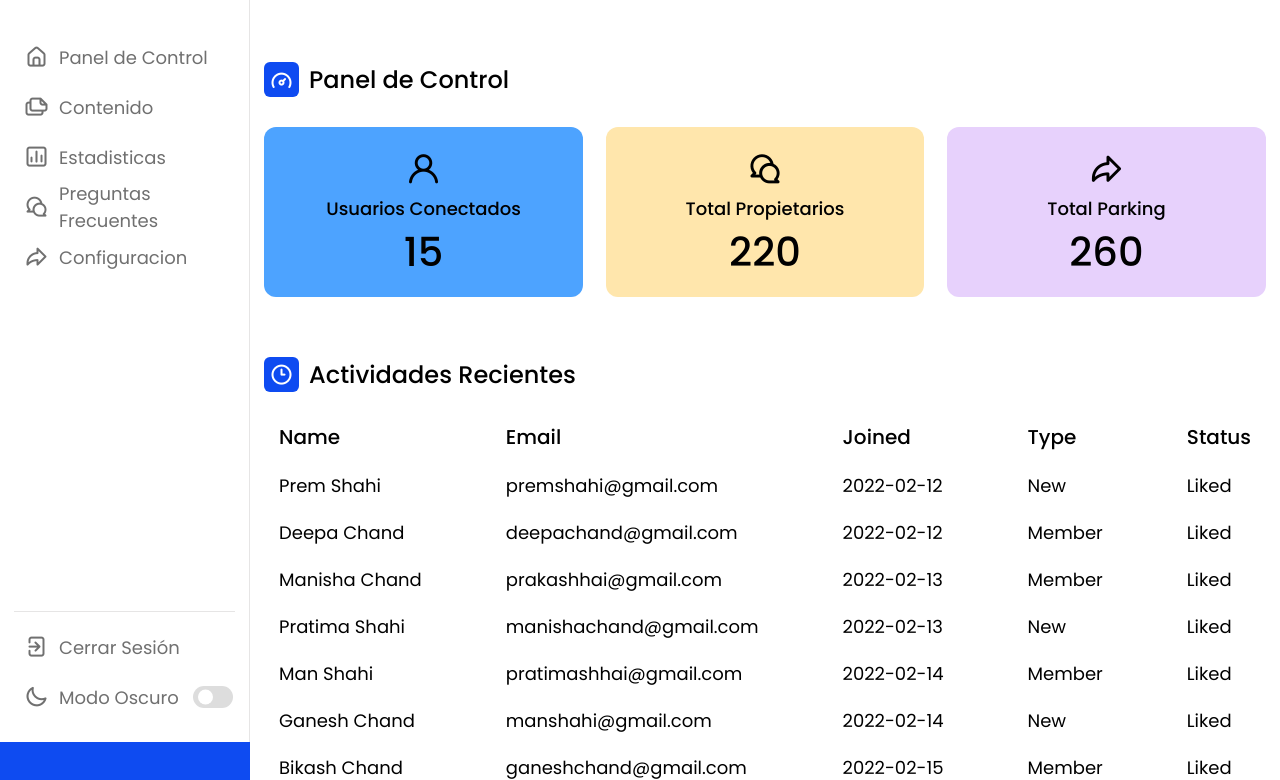
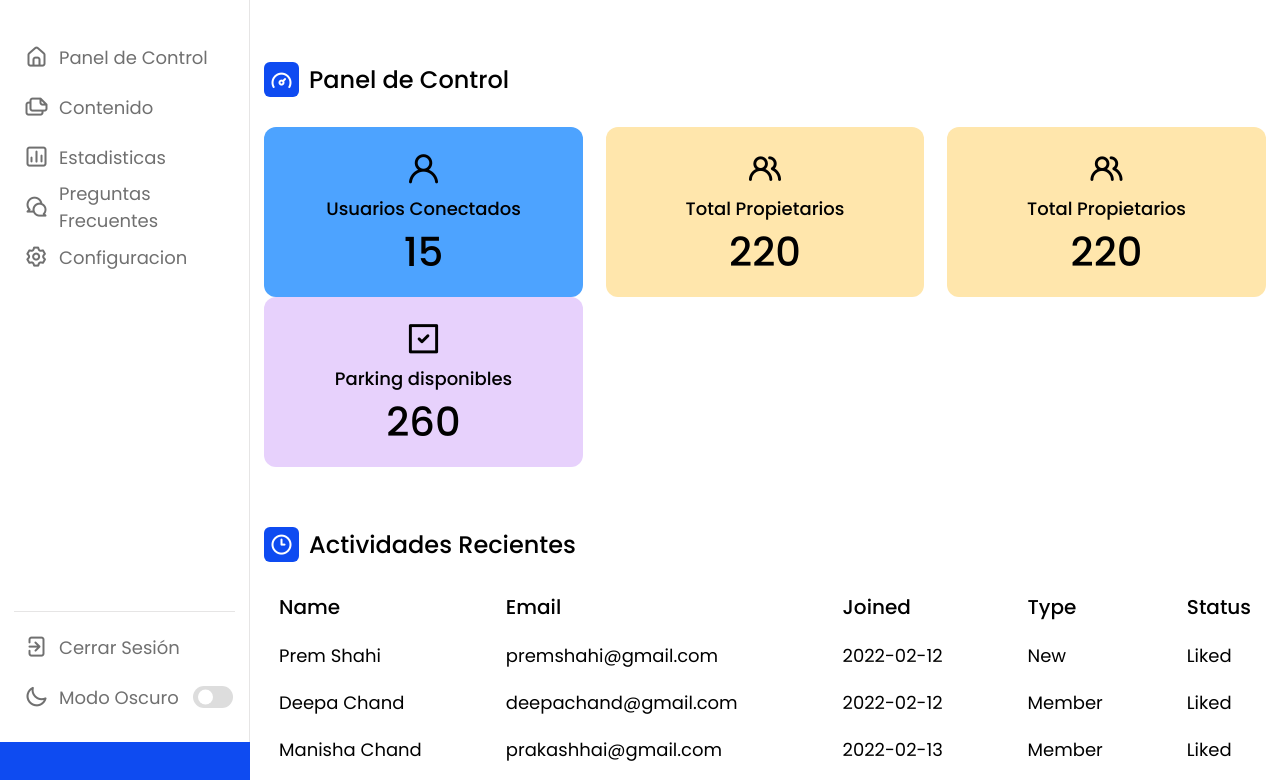
Before and after one commit to jfranDev127/Admin-Dashboard-Panel, a plain HTML site: page Admin Dashboard Panel/index.html in a window 1280 px wide. Shown: the part 58-838 px from the top of the page. Drawn offline with nearby package versions, Linux system fonts and the light colour scheme.

Commit message:
confirmar en master

```diff
--- a/Admin Dashboard Panel/index.html
+++ b/Admin Dashboard Panel/index.html
@@ -43,7 +43,7 @@
                     <span class="link-name">Preguntas Frecuentes</span>
                 </a></li>
                 <li><a href="#">
-                    <i class="uil uil-share"></i>
+                    <i class="uil uil-setting"></i>
                     <span class="link-name">Configuracion</span>
                 </a></li>
             </ul>
@@ -94,13 +94,18 @@
                         <span class="number">15</span>
                     </div>
                     <div class="box box2">
-                        <i class="uil uil-comments"></i>
+                        <i class="uil uil-users-alt"></i>
+                        <span class="text">Total Propietarios</span>
+                        <span class="number">220</span>
+                    </div>
+                    <div class="box box2">
+                        <i class="uil uil-users-alt"></i>
                         <span class="text">Total Propietarios</span>
                         <span class="number">220</span>
                     </div>
                     <div class="box box3">
-                        <i class="uil uil-share"></i>
-                        <span class="text">Total Parking</span>
+                        <i class="uil uil-check-square"></i>
+                        <span class="text">Parking disponibles</span>
                         <span class="number">260</span>
                     </div>
                 </div>
```
